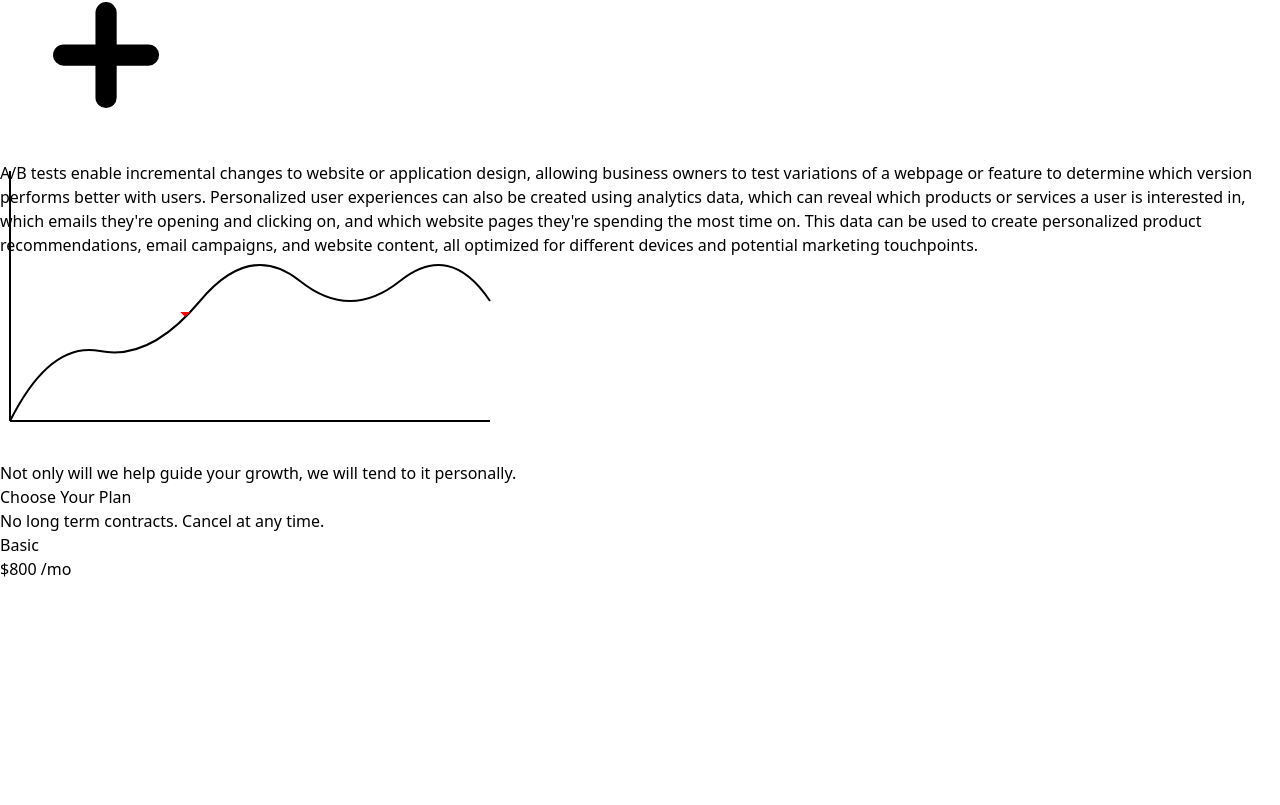
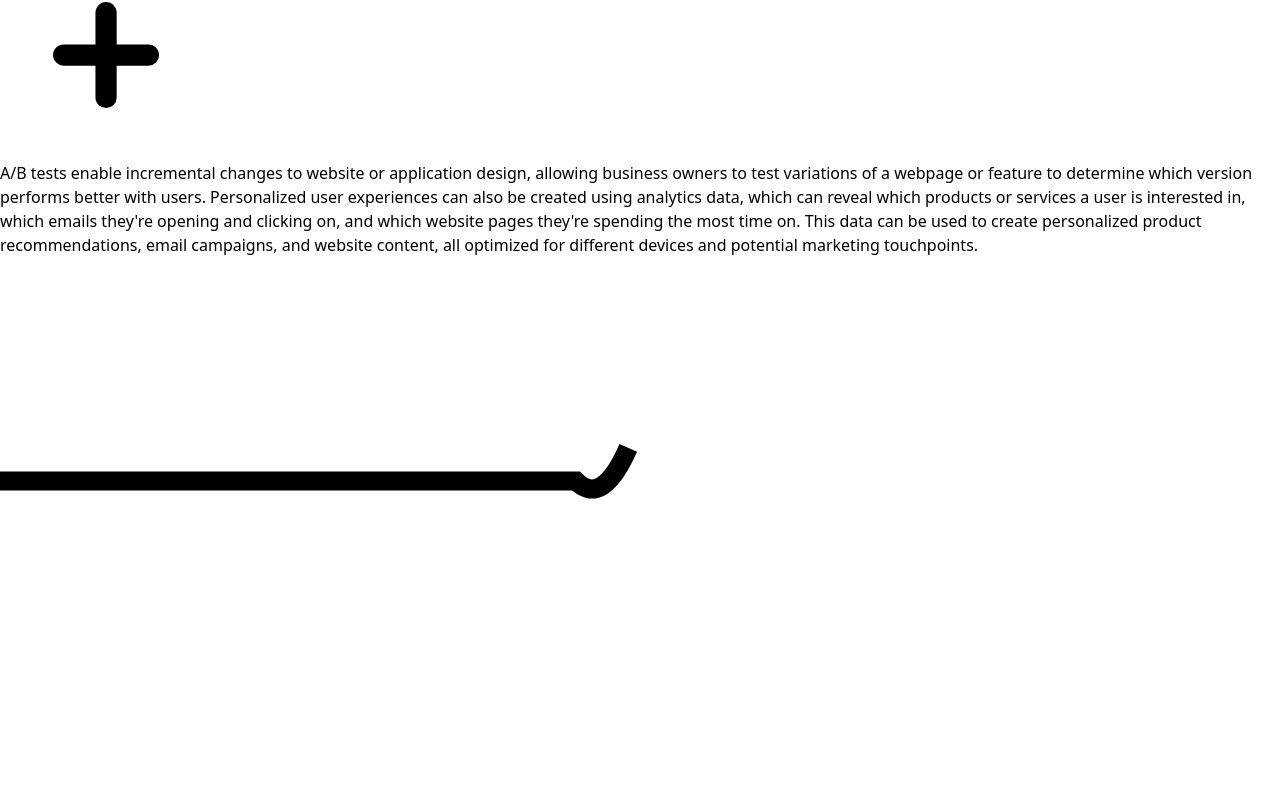
Before and after one commit to alexstouffer/stepwise-media, a Next.js app: page /digital-analytics in a window 1280 px wide. Shown: the part 9670-10475 px from the top of the page. Built offline with nearby package versions, Linux system fonts and the light colour scheme; what @material-tailwind/react would draw is missing.

Commit message:
update animation on analytics sales page

```diff
--- a/components/LineChartAnimation/LineChartAnimation.tsx
+++ b/components/LineChartAnimation/LineChartAnimation.tsx
@@ -1,62 +1,48 @@
-// AnimatedLineChart.tsx
 import React, { useEffect, useRef } from 'react';
 
 const AnimatedLineChart: React.FC = () => {
-  const chartRef = useRef<SVGSVGElement>(null);
+  const lineRef = useRef<SVGPathElement>(null);
 
-  const animateArrow = () => {
-    if (!chartRef.current) return;
-
-    const arrow = chartRef.current.querySelector('#arrow');
-    const path = chartRef.current.querySelector('#linePath') as SVGPathElement;
-
-    if (!arrow || !path) return;
-
-    const pathLength = path.getTotalLength();
-
-    const animationDuration = 5000;
-    let startTime: number | null = null;
-
-    const step = (timestamp: number) => {
-      if (!startTime) startTime = timestamp;
-      const progress = (timestamp - startTime) % animationDuration;
-      const position = progress / animationDuration * pathLength;
-
-      const { x, y } = path.getPointAtLength(position);
-      arrow.setAttribute('transform', `translate(${x}, ${y})`);
-
-      requestAnimationFrame(step);
-    };
-
-    requestAnimationFrame(step);
+  const animate = () => {
+    if (lineRef.current) {
+      const pathLength = lineRef.current.getTotalLength();
+      lineRef.current.style.strokeDasharray = `${pathLength} ${pathLength}`;
+      lineRef.current.style.strokeDashoffset = `${pathLength}`;
+      lineRef.current.getBoundingClientRect();
+      lineRef.current.style.transition = 'stroke-dashoffset 2s linear';
+      lineRef.current.style.strokeDashoffset = '0';
+    }
   };
 
   useEffect(() => {
-    animateArrow();
+    animate();
+    const interval = setInterval(() => {
+      setTimeout(animate, 100);
+      if (lineRef.current) {
+        lineRef.current.style.transition = 'none';
+        void lineRef.current.getBoundingClientRect(); // Trigger reflow to restart the animation
+      }
+    }, 2000);
+    return () => clearInterval(interval);
   }, []);
 
   return (
-    <svg ref={chartRef} width="500" height="300" viewBox="0 0 500 300">
-      <g id="linePathContainer">
+    <div className="w-full h-full flex items-center justify-center">
+      <svg
+        className="w-2/3 h-2/3 text-green-500"
+        viewBox="0 0 200 100"
+        xmlns="http://www.w3.org/2000/svg"
+      >
         <path
-          id="linePath"
-          d="M10,260 Q50,180 100,190 Q150,200 200,140 Q250,80 300,120 Q350,160 400,120 Q450,80 490,140"
+          ref={lineRef}
+          d="M0,50 L90,50 Q95,55 100,40 Q105,25 110,50 L200,50"
           fill="none"
-          stroke="black"
-          strokeWidth="2"
+          stroke="currentColor"
+          strokeWidth="3"
         />
-      </g>
-      <g id="arrow" fill="red">
-        <path d="M0,0 L-5,-5 L5,-5 Z" />
-      </g>
-      <g id="xAxis">
-        <line x1="10" y1="260" x2="490" y2="260" stroke="black" strokeWidth="2" />
-      </g>
-      <g id="yAxis">
-        <line x1="10" y1="10" x2="10" y2="260" stroke="black" strokeWidth="2" />
-      </g>
-    </svg>
+      </svg>
+    </div>
   );
 };
 
-export default AnimatedLineChart;
+export default AnimatedLineChart
```
